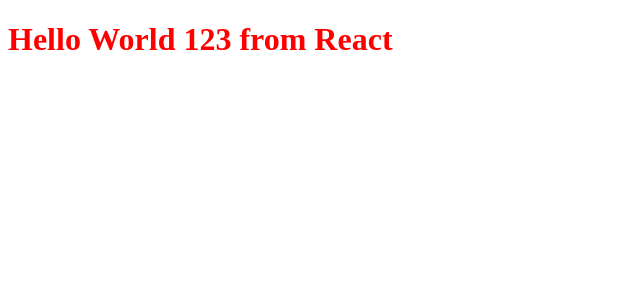
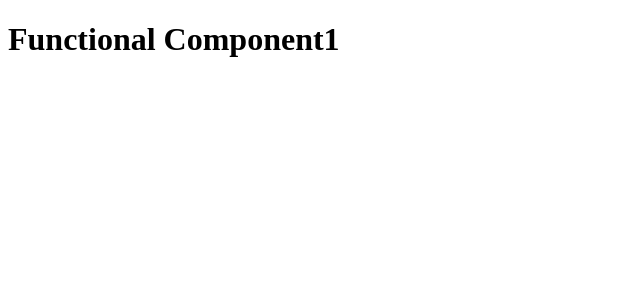
Before and after one commit to saiteja999/React, a React (Vite) app: page / in a window 1280 px wide. Shown: the top 300 px of the page, without its empty margins (0-640 px from the left). Built offline with nearby package versions, Linux system fonts and the light colour scheme.

Commit message:
Functional Component

```diff
--- a/App.js
+++ b/App.js
@@ -1,6 +1,20 @@
 import React from "react";
 import ReactDOM from "react-dom/client";
 
-const heading = React.createElement("h1",{id:"child"},"Hello World 123 from React");
+const jsxHeading = (
+  <h1 className="heading" tabIndex="5">
+    Hello React
+  </h1>
+);
+
+//React Functional Component
+const HeadingComponent = ()=>{
+    return <h1>Functional Component1</h1>
+}
+
+//const HeadingComponent = () => <h1>Functional Component</h1>
+
+
 const root = ReactDOM.createRoot(document.getElementById("root"));
-root.render(heading);
+//root.render(HeadingComponent());
+root.render(<HeadingComponent/>);
--- a/package.json
+++ b/package.json
@@ -3,6 +3,8 @@
   "version": "1.0.0",
   "description": "This is React App",
   "scripts": {
+    "start": "parcel index.html",
+    "build": "parcel build index.html",
     "test": "echo \"Error: no test specified\" && exit 1"
   },
   "repository": {
```
